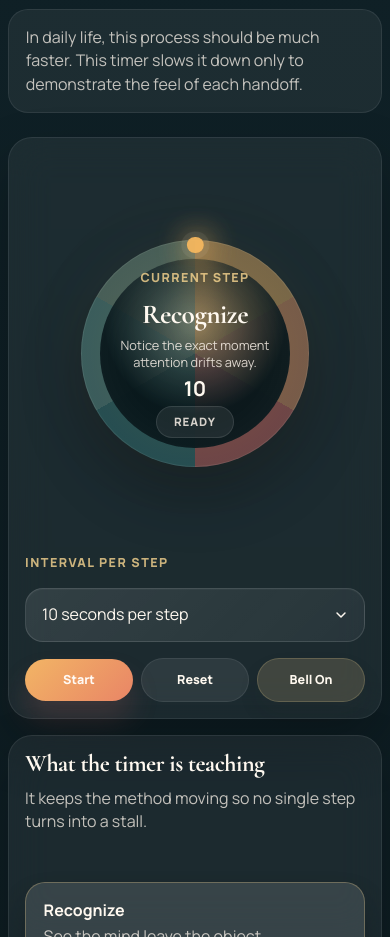
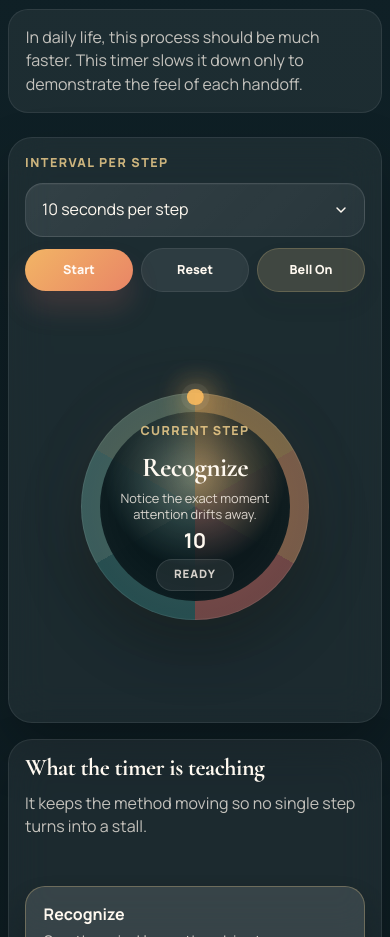
Before and after one commit to nanofan/twim-6r-site, a plain HTML site: page timer.html in a window 390 px wide. Shown: the part 1120-2057 px from the top of the page. Drawn offline with nearby package versions, Linux system fonts and the light colour scheme.

Commit message:
Move mobile timer controls above ring

```diff
--- a/styles.css
+++ b/styles.css
@@ -1585,8 +1585,21 @@ body.is-enhanced .reveal.is-visible {
     font-size: clamp(1.85rem, 11vw, 2.45rem);
   }
 
+  body.page-timer .timer-stage-panel {
+    display: flex;
+    flex-direction: column;
+    gap: 0.9rem;
+  }
+
+  body.page-timer .timer-controls--stacked {
+    order: 1;
+    gap: 0.7rem;
+  }
+
   .timer-shell {
+    order: 2;
     min-height: 20.5rem;
+    margin-top: 0;
   }
 
   .timer-ring {
```
